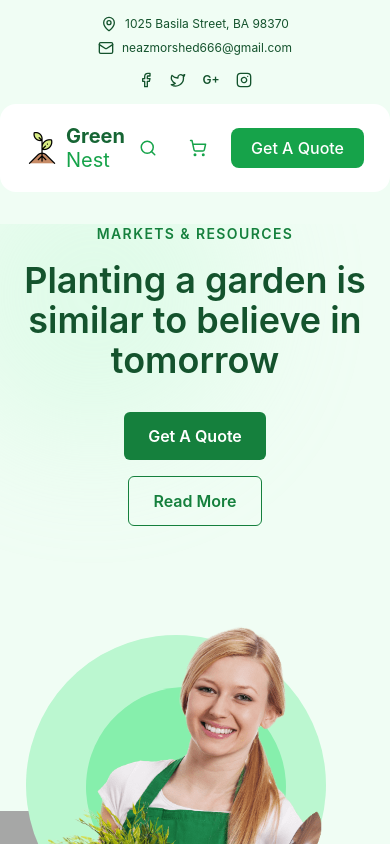
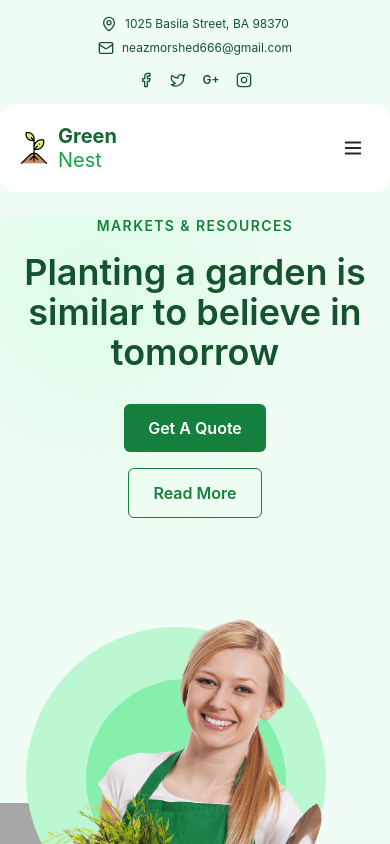
Before and after one commit to Neaz-mq/green-nest, a React (Vite) app: page / in a window 390 px wide. Shown: the top 844 px of the page. Built offline with nearby package versions, Linux system fonts and the light colour scheme; grey boxes are pictures that could not be loaded.

Commit message:
Navbar responsive work

```diff
--- a/src/components/Navbar.jsx
+++ b/src/components/Navbar.jsx
@@ -1,10 +1,13 @@
 // Navbar.jsx
-import { Search, ShoppingCart } from "lucide-react";
+import { useState } from "react";
+import { Search, ShoppingCart, Menu, X } from "lucide-react";
 
 const Navbar = () => {
+  const [isOpen, setIsOpen] = useState(false);
+
   return (
-    <nav className="w-full bg-green-50 pb-8  ">
-      <div className="max-w-7xl mx-auto flex items-center bg-white  justify-between px-6 py-4 border-2 border-white  rounded-2xl ">
+    <nav className="w-full bg-green-50 pb-6">
+      <div className="max-w-7xl mx-auto flex items-center justify-between bg-white px-4 sm:px-6 py-4 border-2 border-white rounded-2xl">
         {/* Logo */}
         <a href="#">
           <div className="flex items-center gap-2">
@@ -16,7 +19,7 @@ const Navbar = () => {
           </div>
         </a>
 
-        {/* Menu */}
+        {/* Desktop Menu */}
         <ul className="hidden md:flex gap-8 font-medium text-gray-800">
           <li className="relative">
             <a
@@ -33,8 +36,8 @@ const Navbar = () => {
           <li><a href="#" className="hover:text-green-600">Contact</a></li>
         </ul>
 
-        {/* Right side: Icons + Button */}
-        <div className="flex items-center gap-4">
+        {/* Right side */}
+        <div className="hidden md:flex items-center gap-4">
           <button className="p-2 rounded-full hover:bg-gray-100">
             <Search size={18} className="text-green-600" />
           </button>
@@ -48,7 +51,47 @@ const Navbar = () => {
             Get A Quote
           </a>
         </div>
+
+        {/* Mobile Hamburger */}
+        <button
+          className="md:hidden p-2 rounded-md hover:bg-gray-100"
+          onClick={() => setIsOpen(!isOpen)}
+        >
+          {isOpen ? <X size={22} /> : <Menu size={22} />}
+        </button>
       </div>
+
+      {/* Mobile Dropdown */}
+      {isOpen && (
+        <div className="md:hidden bg-white rounded-xl shadow-md mx-4 mt-2 py-4 px-6 flex flex-col gap-4">
+          <ul className="flex flex-col gap-3 font-medium text-gray-800">
+            <li>
+              <a href="#" className="text-green-600 font-semibold">Home</a>
+            </li>
+            <li><a href="#" className="hover:text-green-600">About</a></li>
+            <li><a href="#" className="hover:text-green-600">Services</a></li>
+            <li><a href="#" className="hover:text-green-600">Case</a></li>
+            <li><a href="#" className="hover:text-green-600">Blog</a></li>
+            <li><a href="#" className="hover:text-green-600">Contact</a></li>
+          </ul>
+
+          {/* Mobile Icons & Button */}
+          <div className="flex items-center gap-4 mt-4">
+            <button className="p-2 rounded-full hover:bg-gray-100">
+              <Search size={18} className="text-green-600" />
+            </button>
+            <button className="p-2 rounded-full hover:bg-gray-100">
+              <ShoppingCart size={18} className="text-green-600" />
+            </button>
+            <a
+              href="#contact"
+              className="flex-1 text-center px-5 py-2 rounded-lg bg-green-600 text-white font-medium hover:bg-green-700"
+            >
+              Get A Quote
+            </a>
+          </div>
+        </div>
+      )}
     </nav>
   );
 };
```
